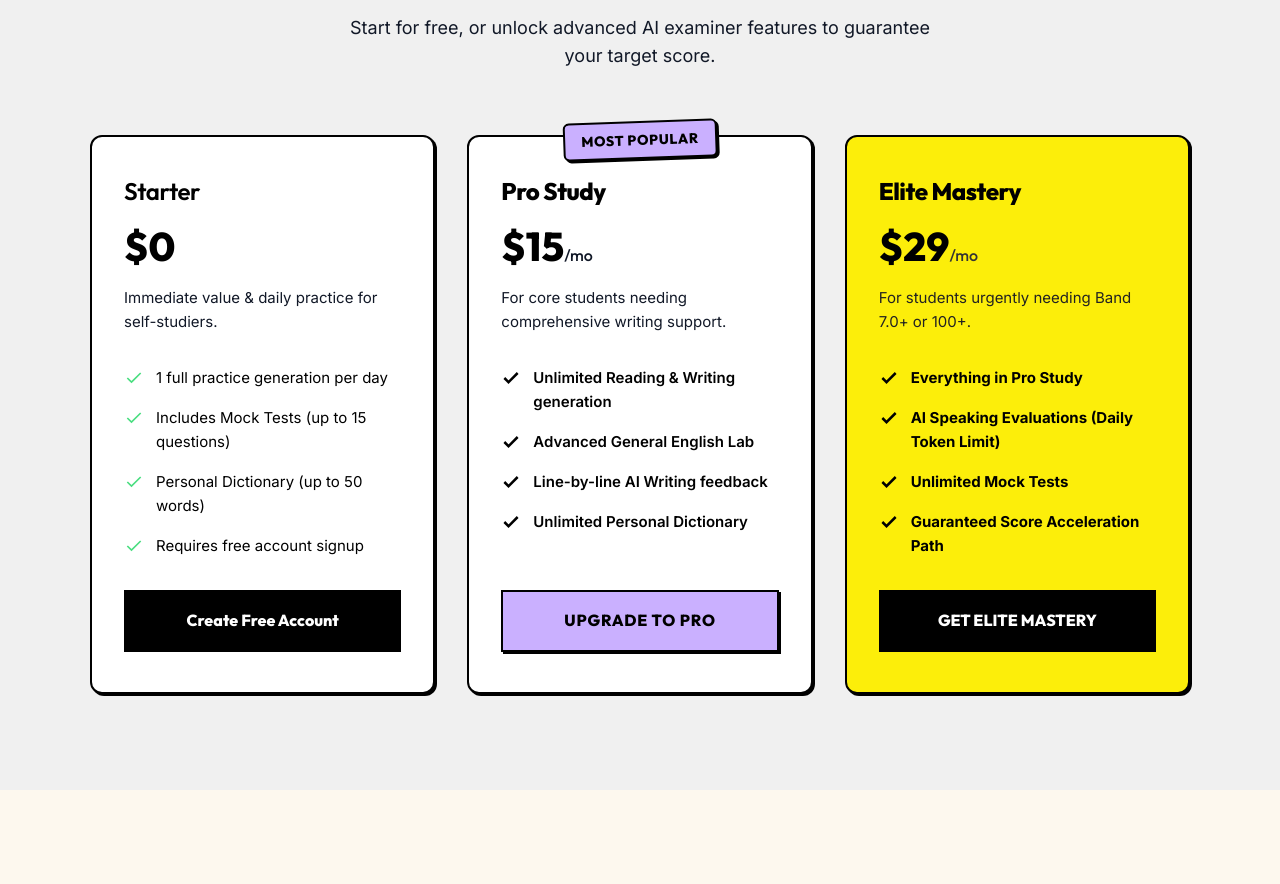
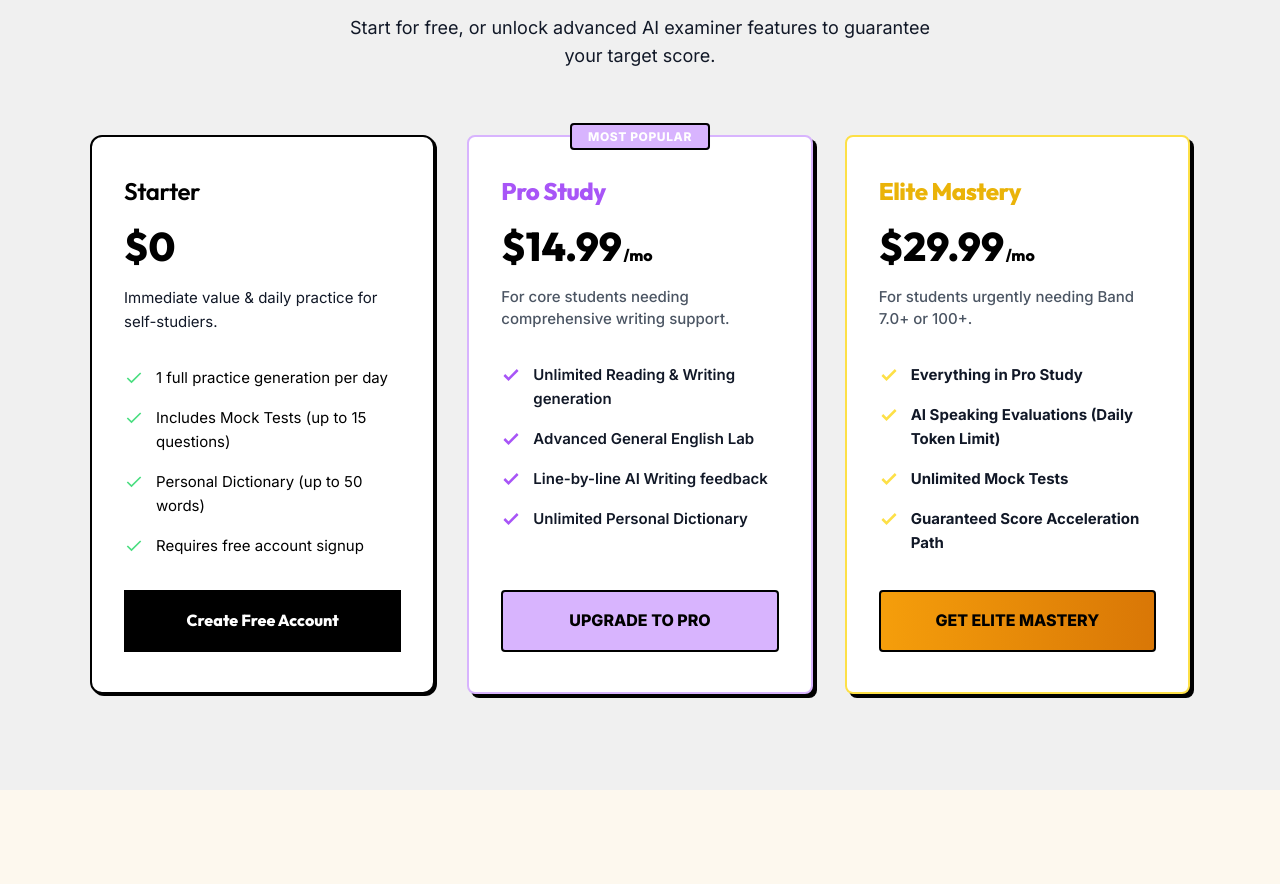
Before and after one commit to uSoyrac/personinapp, a Next.js app: page / in a window 1280 px wide. Shown: the part 2922-3806 px from the top of the page. Built offline with nearby package versions, Linux system fonts and the light colour scheme.

Commit message:
style: perfect pricing cards to match figma and improve affiliate contrast

```diff
--- a/app/affiliate/page.tsx
+++ b/app/affiliate/page.tsx
@@ -34,18 +34,18 @@ export default function AffiliatePage() {
         {/* Info Cards */}
         <div style={{ display: "grid", gridTemplateColumns: "repeat(auto-fit, minmax(200px, 1fr))", gap: "1.5rem", marginBottom: "4rem" }}>
           <div style={{ padding: "3rem 2rem", textAlign: "center", background: "#F3F4F6", borderRadius: "16px" }}>
-            <div style={{ display: "flex", justifyContent: "center", marginBottom: "1rem" }}><Banknote size={48} color="#A78BFA" strokeWidth={1.5} /></div>
-            <h3 style={{ fontSize: "1.25rem", marginBottom: "0.5rem", color: "#A78BFA", fontWeight: 800 }}>30% Recurring</h3>
+            <div style={{ display: "flex", justifyContent: "center", marginBottom: "1rem" }}><Banknote size={48} color="#7C3AED" strokeWidth={1.5} /></div>
+            <h3 style={{ fontSize: "1.25rem", marginBottom: "0.5rem", color: "#7C3AED", fontWeight: 800 }}>30% Recurring</h3>
             <p style={{ fontSize: "0.9375rem", color: "#4B5563", margin: 0, lineHeight: 1.6, fontWeight: 500 }}>Earn 30% of the subscription fee every single month your referral stays active.</p>
           </div>
           <div style={{ padding: "3rem 2rem", textAlign: "center", background: "#F3F4F6", borderRadius: "16px" }}>
-            <div style={{ display: "flex", justifyContent: "center", marginBottom: "1rem" }}><Cookie size={48} color="#FDE047" strokeWidth={1.5} /></div>
-            <h3 style={{ fontSize: "1.25rem", marginBottom: "0.5rem", color: "#A78BFA", fontWeight: 800 }}>60-Day Cookie</h3>
+            <div style={{ display: "flex", justifyContent: "center", marginBottom: "1rem" }}><Cookie size={48} color="#D97706" strokeWidth={1.5} /></div>
+            <h3 style={{ fontSize: "1.25rem", marginBottom: "0.5rem", color: "#7C3AED", fontWeight: 800 }}>60-Day Cookie</h3>
             <p style={{ fontSize: "0.9375rem", color: "#4B5563", margin: 0, lineHeight: 1.6, fontWeight: 500 }}>If they click your link and subscribe within 60 days, you get the credit.</p>
           </div>
           <div style={{ padding: "3rem 2rem", textAlign: "center", background: "#F3F4F6", borderRadius: "16px" }}>
-            <div style={{ display: "flex", justifyContent: "center", marginBottom: "1rem" }}><Rocket size={48} color="#FCA5A5" strokeWidth={1.5} /></div>
-            <h3 style={{ fontSize: "1.25rem", marginBottom: "0.5rem", color: "#A78BFA", fontWeight: 800 }}>High Conversion</h3>
+            <div style={{ display: "flex", justifyContent: "center", marginBottom: "1rem" }}><Rocket size={48} color="#DC2626" strokeWidth={1.5} /></div>
+            <h3 style={{ fontSize: "1.25rem", marginBottom: "0.5rem", color: "#7C3AED", fontWeight: 800 }}>High Conversion</h3>
             <p style={{ fontSize: "0.9375rem", color: "#4B5563", margin: 0, lineHeight: 1.6, fontWeight: 500 }}>Our free tools and targeted onboarding convert visitors into paid users effectively.</p>
           </div>
         </div>
--- a/app/globals.css
+++ b/app/globals.css
@@ -58,6 +58,15 @@
   --shadow-glow: 4px 4px 0px 0px #000000;
 
   --border-width: 2px;
+}
+
+*:focus {
+  outline: none;
+}
+
+button:focus, a:focus, input:focus, select:focus, textarea:focus {
+  outline: none;
+  box-shadow: none;
 }
 
 /* ==============================
--- a/app/page.tsx
+++ b/app/page.tsx
@@ -234,13 +234,13 @@ export default function LandingPage() {
             </div>
 
             {/* Pro Plan */}
-            <div className="card" style={{ padding: "2.5rem 2rem", display: "flex", flexDirection: "column", height: "100%", background: "var(--surface)", position: "relative" }}>
-              <div style={{ position: "absolute", top: "-16px", left: "50%", transform: "translateX(-50%) rotate(-2deg)" }}>
-                <span className="badge" style={{ background: "var(--lavender)", color: "#000", padding: "0.375rem 1rem", border: "var(--border-width) solid var(--border)", boxShadow: "var(--shadow-sm)", fontWeight: 900, textTransform: "uppercase" }}>Most Popular</span>
+            <div style={{ padding: "2.5rem 2rem", display: "flex", flexDirection: "column", height: "100%", background: "#FFFFFF", position: "relative", border: "2px solid #D8B4FE", borderRadius: "8px", boxShadow: "4px 4px 0px #000" }}>
+              <div style={{ position: "absolute", top: "-14px", left: "50%", transform: "translateX(-50%)" }}>
+                <span style={{ background: "#D8B4FE", color: "#FFF", padding: "0.25rem 1rem", border: "2px solid #000", borderRadius: "4px", fontWeight: 800, textTransform: "uppercase", fontSize: "0.75rem", letterSpacing: "0.05em" }}>Most Popular</span>
               </div>
-              <h3 style={{ fontSize: "1.5rem", marginBottom: "0.5rem", color: "#000", fontWeight: 900 }}>Pro Study</h3>
-              <p style={{ fontSize: "2.5rem", fontWeight: 800, fontFamily: "var(--font-display)", color: "var(--foreground)", marginBottom: "0.5rem" }}>$15<span style={{ fontSize: "1rem", color: "var(--foreground-muted)", fontWeight: 500 }}>/mo</span></p>
-              <p style={{ fontSize: "0.9375rem", marginBottom: "2rem", color: "var(--foreground-muted)" }}>For core students needing comprehensive writing support.</p>
+              <h3 style={{ fontSize: "1.5rem", marginBottom: "0.5rem", color: "#A855F7", fontWeight: 800 }}>Pro Study</h3>
+              <p style={{ fontSize: "2.5rem", fontWeight: 900, fontFamily: "var(--font-display)", color: "#000", marginBottom: "0.5rem", display: "flex", alignItems: "baseline", gap: "0.1rem" }}>$14.99<span style={{ fontSize: "1rem", color: "#000", fontWeight: 800 }}>/mo</span></p>
+              <p style={{ fontSize: "0.9375rem", marginBottom: "2rem", color: "#4B5563", fontWeight: 500, lineHeight: 1.5 }}>For core students needing comprehensive writing support.</p>
 
               <ul style={{ listStyle: "none", padding: 0, margin: "0 0 2rem", flex: 1, display: "flex", flexDirection: "column", gap: "1rem" }}>
                 {[
@@ -249,20 +249,20 @@ export default function LandingPage() {
                   "Line-by-line AI Writing feedback",
                   "Unlimited Personal Dictionary"
                 ].map(feature => (
-                  <li key={feature} style={{ display: "flex", alignItems: "flex-start", gap: "0.75rem", fontSize: "0.9375rem", fontWeight: 600, color: "#000" }}>
-                    <svg width="20" height="20" viewBox="0 0 24 24" fill="none" stroke="#000" strokeWidth="3" style={{ flexShrink: 0, marginTop: "2px" }}><polyline points="20 6 9 17 4 12"/></svg>
+                  <li key={feature} style={{ display: "flex", alignItems: "flex-start", gap: "0.75rem", fontSize: "0.9375rem", fontWeight: 600, color: "#111827" }}>
+                    <svg width="20" height="20" viewBox="0 0 24 24" fill="none" stroke="#A855F7" strokeWidth="3" style={{ flexShrink: 0, marginTop: "2px" }}><polyline points="20 6 9 17 4 12"/></svg>
                     {feature}
                   </li>
                 ))}
               </ul>
-              <button className="btn-primary" style={{ width: "100%", justifyContent: "center" }} onClick={() => window.dispatchEvent(new Event("open-signup"))}>UPGRADE TO PRO</button>
+              <button style={{ width: "100%", justifyContent: "center", background: "#D8B4FE", color: "#000", border: "2px solid #000", padding: "1rem", fontWeight: 800, borderRadius: "4px", cursor: "pointer", textTransform: "uppercase" }} onClick={() => window.dispatchEvent(new Event("open-signup"))}>UPGRADE TO PRO</button>
             </div>
 
             {/* Elite Plan */}
-            <div className="card" style={{ padding: "2.5rem 2rem", display: "flex", flexDirection: "column", height: "100%", background: "var(--gold)" }}>
-              <h3 style={{ fontSize: "1.5rem", marginBottom: "0.5rem", color: "#000", fontWeight: 900 }}>Elite Mastery</h3>
-              <p style={{ fontSize: "2.5rem", fontWeight: 800, fontFamily: "var(--font-display)", color: "#000", marginBottom: "0.5rem" }}>$29<span style={{ fontSize: "1rem", color: "#333", fontWeight: 500 }}>/mo</span></p>
-              <p style={{ fontSize: "0.9375rem", marginBottom: "2rem", color: "#222" }}>For students urgently needing Band 7.0+ or 100+.</p>
+            <div style={{ padding: "2.5rem 2rem", display: "flex", flexDirection: "column", height: "100%", background: "#FFFFFF", position: "relative", border: "2px solid #FDE047", borderRadius: "8px", boxShadow: "4px 4px 0px #000" }}>
+              <h3 style={{ fontSize: "1.5rem", marginBottom: "0.5rem", color: "#EAB308", fontWeight: 800 }}>Elite Mastery</h3>
+              <p style={{ fontSize: "2.5rem", fontWeight: 900, fontFamily: "var(--font-display)", color: "#000", marginBottom: "0.5rem", display: "flex", alignItems: "baseline", gap: "0.1rem" }}>$29.99<span style={{ fontSize: "1rem", color: "#000", fontWeight: 800 }}>/mo</span></p>
+              <p style={{ fontSize: "0.9375rem", marginBottom: "2rem", color: "#4B5563", fontWeight: 500, lineHeight: 1.5 }}>For students urgently needing Band 7.0+ or 100+.</p>
 
               <ul style={{ listStyle: "none", padding: 0, margin: "0 0 2rem", flex: 1, display: "flex", flexDirection: "column", gap: "1rem" }}>
                 {[
@@ -271,13 +271,13 @@ export default function LandingPage() {
                   "Unlimited Mock Tests",
                   "Guaranteed Score Acceleration Path"
                 ].map(feature => (
-                  <li key={feature} style={{ display: "flex", alignItems: "flex-start", gap: "0.75rem", fontSize: "0.9375rem", fontWeight: 700, color: "#000" }}>
-                    <svg width="20" height="20" viewBox="0 0 24 24" fill="none" stroke="#000" strokeWidth="3" style={{ flexShrink: 0, marginTop: "2px" }}><polyline points="20 6 9 17 4 12"/></svg>
+                  <li key={feature} style={{ display: "flex", alignItems: "flex-start", gap: "0.75rem", fontSize: "0.9375rem", fontWeight: 700, color: "#111827" }}>
+                    <svg width="20" height="20" viewBox="0 0 24 24" fill="none" stroke="#FDE047" strokeWidth="3" style={{ flexShrink: 0, marginTop: "2px" }}><polyline points="20 6 9 17 4 12"/></svg>
                     {feature}
                   </li>
                 ))}
               </ul>
-              <button className="btn-secondary" style={{ width: "100%", justifyContent: "center" }} onClick={() => window.dispatchEvent(new Event("open-signup"))}>GET ELITE MASTERY</button>
+              <button style={{ width: "100%", justifyContent: "center", background: "linear-gradient(to right, #F59E0B, #D97706)", color: "#000", border: "2px solid #000", padding: "1rem", fontWeight: 800, borderRadius: "4px", cursor: "pointer", textTransform: "uppercase" }} onClick={() => window.dispatchEvent(new Event("open-signup"))}>GET ELITE MASTERY</button>
             </div>
 
           </div>
```
